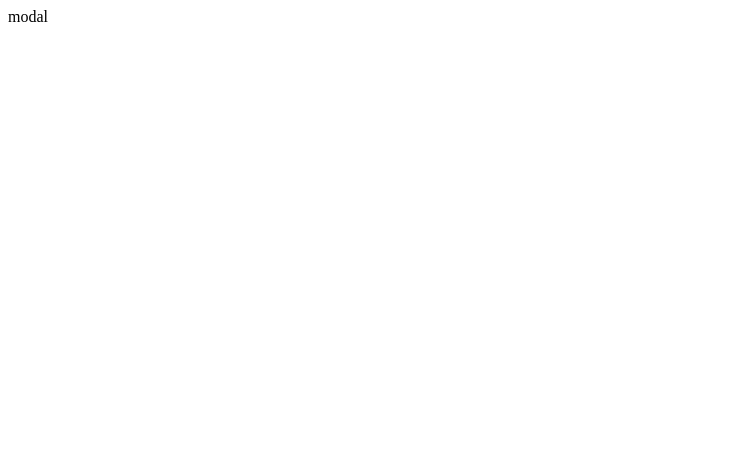
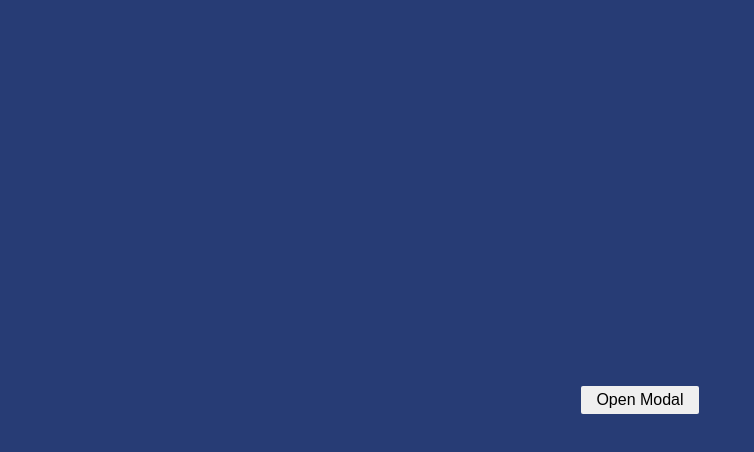
Before and after one commit to bulbulahmed9/react-modal, a React (Create React App) app: page / in a window 1280 px wide. Shown: the top 452 px of the page, without its empty margins (0-754 px from the left). Built offline with nearby package versions, Linux system fonts and the light colour scheme.

Commit message:
implement modal button

```diff
--- /dev/null
+++ b/src/App.css
@@ -0,0 +1,26 @@
+*{
+    margin: 0;
+    padding: 0;
+    box-sizing: border-box;
+}
+body{
+    font-size: 62.5%;
+}
+
+.app{
+    height: 100vh;
+    background: #273c75;
+    display: flex;
+    flex-direction: column;
+    justify-content: center;
+    align-items: center;
+}
+
+.btn{
+    padding: 5px 15px;
+    border-radius: 2px;
+    outline: none;
+    border: none;
+    font-size: 1rem;
+    cursor: pointer;
+}
--- a/src/App.js
+++ b/src/App.js
@@ -1,9 +1,10 @@
 import React from 'react'
+import './App.css'
 
 const App = () => {
   return (
-    <div>
-      modal
+    <div className="app">
+      <button className="btn">Open Modal</button>
     </div>
   )
 }
```
